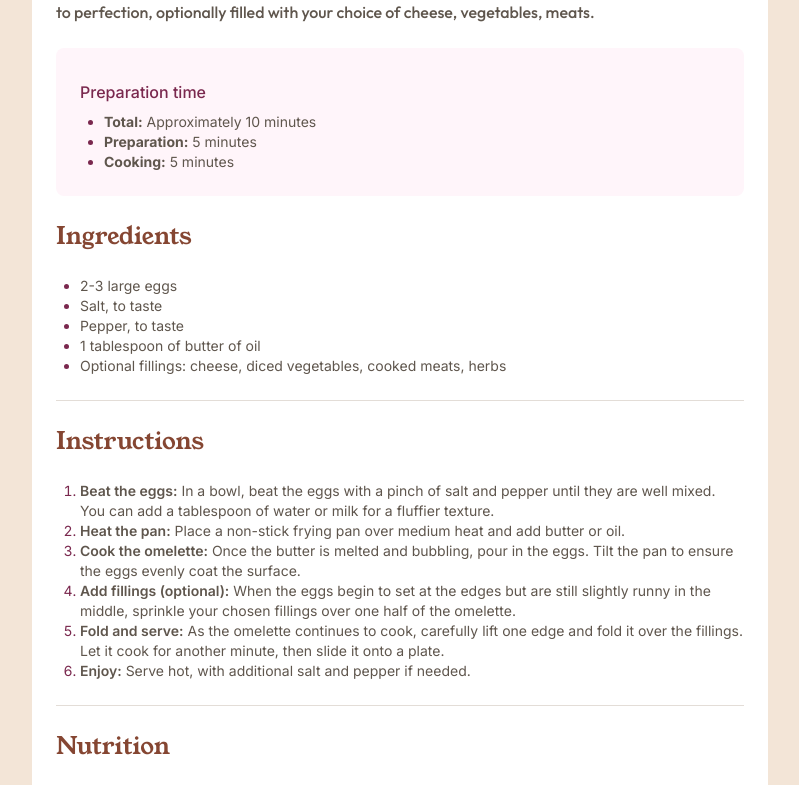
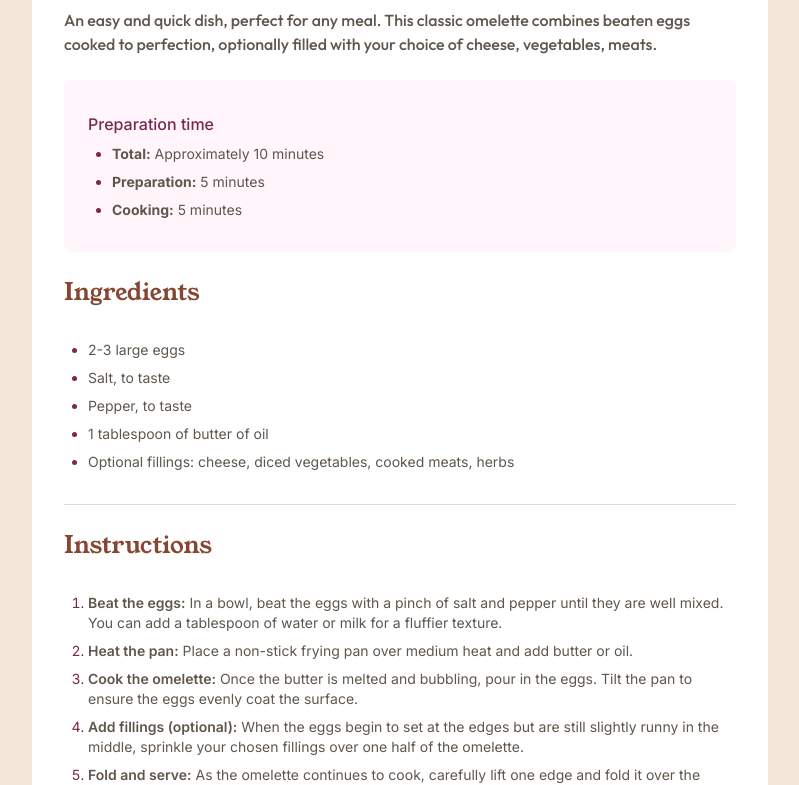
Before and after one commit to manjunathagee/Great_Frontend_Daily, a Next.js app: page /frontend-mentor/day-04-recipe_page in a window 1280 px wide. Shown: the part 555-1340 px from the top of the page, without its empty margins (240-1039 px from the left). Built offline with nearby package versions, Linux system fonts and the light colour scheme.

Commit message:
Review comments

```diff
--- a/app/frontend-mentor/day-04-recipe_page/page.tsx
+++ b/app/frontend-mentor/day-04-recipe_page/page.tsx
@@ -4,7 +4,7 @@ import React from "react";
 const RecipePage = () => {
   return (
     <main className="flex items-center justify-center bg-[#F3E5D7] p-4">
-      <article className="flex flex-col gap-8 bg-white p-6 rounded-2xl w-[736px] mt-20">
+      <article className="flex flex-col gap-8 bg-white p-8 rounded-2xl w-[736px] mt-28">
         <div className="w-full h-[#300px] overflow-hidden rounded-xl">
           <img
             src="/images/frontend-mentor/recipe-page/omelette.jpeg"
@@ -29,14 +29,14 @@ const RecipePage = () => {
               Preparation time
             </h2>
             <ul className="list-disc mx-6 text-sm text-[#5F564D]">
-              <li className="custom-bullet ">
+              <li className="custom-bullet my-2">
                 <span className="font-bold">Total:</span> Approximately 10
                 minutes
               </li>
-              <li className="custom-bullet ">
+              <li className="custom-bullet my-2">
                 <span className="font-bold">Preparation:</span> 5 minutes
               </li>
-              <li className="custom-bullet ">
+              <li className="custom-bullet my-2">
                 <span className="font-bold">Cooking:</span> 5 minutes
               </li>
             </ul>
@@ -49,11 +49,13 @@ const RecipePage = () => {
             Ingredients
           </h2>
           <ul className="list-disc mx-6 text-[#5F564D] text-sm">
-            <li className="custom-bullet">2-3 large eggs</li>
-            <li className="custom-bullet">Salt, to taste</li>
-            <li className="custom-bullet">Pepper, to taste</li>
-            <li className="custom-bullet">1 tablespoon of butter of oil</li>
-            <li className="custom-bullet">
+            <li className="custom-bullet my-2">2-3 large eggs</li>
+            <li className="custom-bullet my-2">Salt, to taste</li>
+            <li className="custom-bullet my-2">Pepper, to taste</li>
+            <li className="custom-bullet my-2">
+              1 tablespoon of butter of oil
+            </li>
+            <li className="custom-bullet my-2">
               Optional fillings: cheese, diced vegetables, cooked meats, herbs
             </li>
           </ul>
@@ -65,34 +67,34 @@ const RecipePage = () => {
             Instructions
           </h2>
           <ol className="list-decimal ml-6 text-[#5F564D] text-sm">
-            <li className="custom-bullet">
+            <li className="custom-bullet my-2">
               <span className="font-semibold">Beat the eggs:</span> In a bowl,
               beat the eggs with a pinch of salt and pepper until they are well
               mixed. You can add a tablespoon of water or milk for a fluffier
               texture.
             </li>
-            <li className="custom-bullet">
+            <li className="custom-bullet my-2">
               <span className="font-semibold">Heat the pan:</span> Place a
               non-stick frying pan over medium heat and add butter or oil.
             </li>
-            <li className="custom-bullet">
+            <li className="custom-bullet my-2">
               <span className="font-semibold">Cook the omelette:</span> Once the
               butter is melted and bubbling, pour in the eggs. Tilt the pan to
               ensure the eggs evenly coat the surface.
             </li>
-            <li className="custom-bullet">
+            <li className="custom-bullet my-2">
               <span className="font-semibold">Add fillings (optional):</span>{" "}
               When the eggs begin to set at the edges but are still slightly
               runny in the middle, sprinkle your chosen fillings over one half
               of the omelette.
             </li>
-            <li className="custom-bullet">
+            <li className="custom-bullet my-2">
               <span className="font-semibold">Fold and serve:</span> As the
               omelette continues to cook, carefully lift one edge and fold it
               over the fillings. Let it cook for another minute, then slide it
               onto a plate.
             </li>
-            <li className="custom-bullet">
+            <li className="custom-bullet my-2">
               <span className="font-semibold">Enjoy:</span> Serve hot, with
               additional salt and pepper if needed.
             </li>
```
